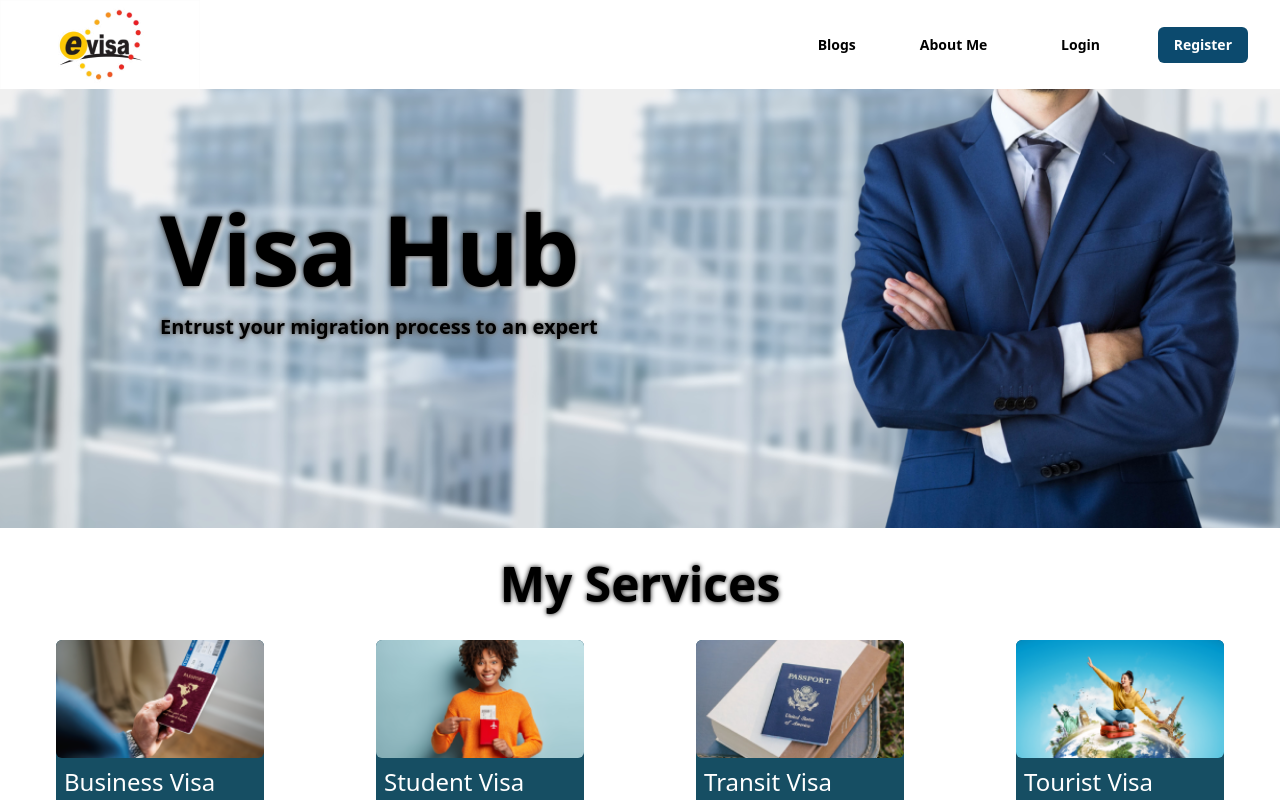
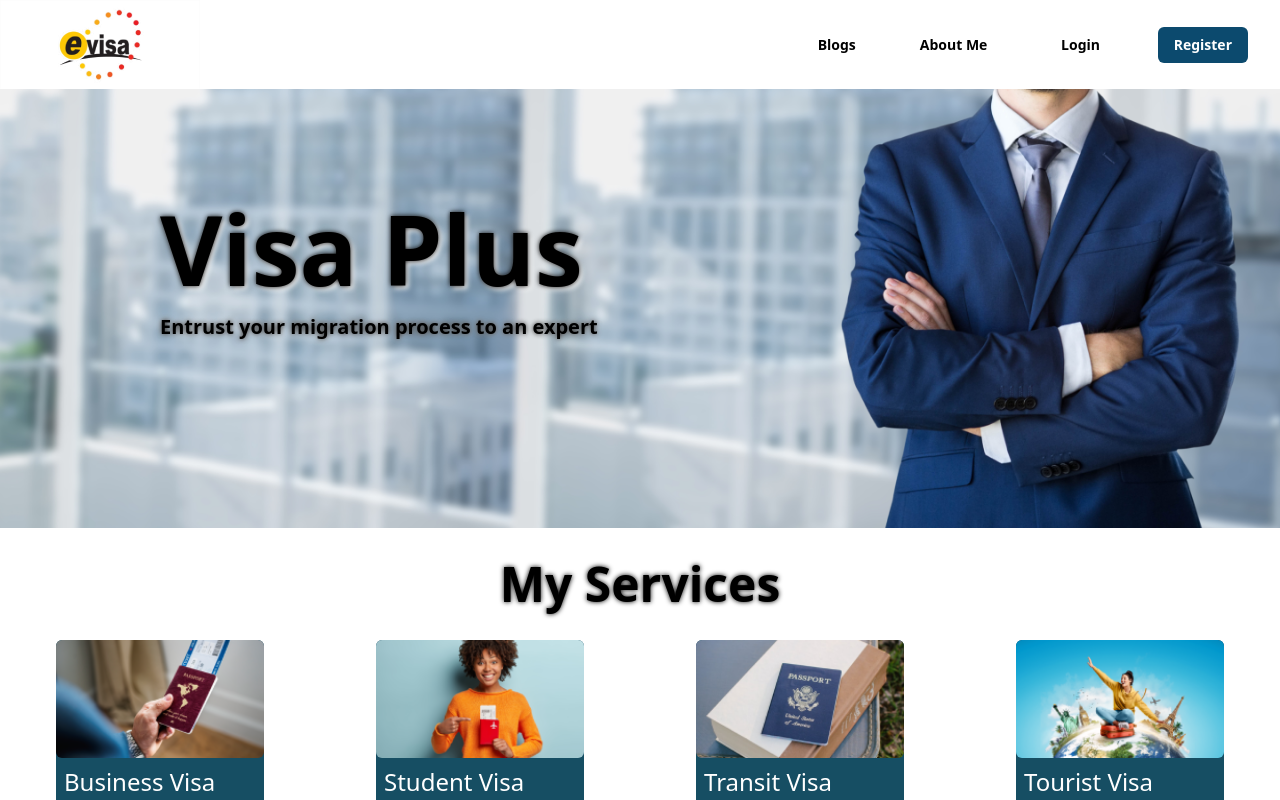
Before and after one commit to ThakurSaad/visa-plus, a React (Create React App) app: page / in a window 1280 px wide. Shown: the top 800 px of the page. Built offline with nearby package versions, Linux system fonts and the light colour scheme; no server answers.

Commit message:
title & header changed, some minor change

```diff
--- a/public/index.html
+++ b/public/index.html
@@ -22,7 +22,7 @@
       work correctly both with client-side routing and a non-root public URL.
       Learn how to configure a non-root public URL by running `npm run build`.
     -->
-  <title>VisaHub</title>
+  <title>Visa Plus</title>
 </head>
 
 <body>
--- a/src/components/Home/Banner/Banner.js
+++ b/src/components/Home/Banner/Banner.js
@@ -12,7 +12,7 @@ const Banner = () => {
           style={{ textShadow: "0 0 5px black, 3px 3px 5px white" }}
           className="font-extrabold text-6xl md:text-8xl"
         >
-          Visa Hub
+          Visa Plus
         </h1>
         <p
           style={{ textShadow: "0 0 5px black, 0 0 5px white" }}
--- a/src/components/Login/Login/Login.js
+++ b/src/components/Login/Login/Login.js
@@ -81,7 +81,7 @@ const Login = () => {
         />
       </form>
       <p className="text-sm text-center text-sky-900 my-1">
-        New to VisaPlus ?{" "}
+        New to Visa Plus ?{" "}
         <Link className="text-blue-700" to="/register">
           Register
         </Link>
--- a/src/components/Login/Register/Register.js
+++ b/src/components/Login/Register/Register.js
@@ -1,19 +1,22 @@
 import React from "react";
-import { useCreateUserWithEmailAndPassword } from "react-firebase-hooks/auth";
-import { Link, useNavigate } from "react-router-dom";
+import { useAuthState, useCreateUserWithEmailAndPassword } from "react-firebase-hooks/auth";
+import { Link, useLocation, useNavigate } from "react-router-dom";
 import auth from "../../../firebase.init";
 import Loading from "../../Loading/Loading";
 import SocialLogin from "../SocialLogin/SocialLogin";
 
 const Register = () => {
-  const navigate = useNavigate();
   const [createUserWithEmailAndPassword, user, loading, error] =
     useCreateUserWithEmailAndPassword(auth, { sendEmailVerification: true });
+    // const [user1, loading1, error1] = useAuthState(auth);
+  const navigate = useNavigate();
+  const location = useLocation();
   let errorElement;
   let displayLoading;
+  let from = location.state?.from?.pathname || "/";
 
   if (user) {
-    navigate("/");
+    navigate(from, { replace: true });
   }
   if (loading) {
     displayLoading = <Loading></Loading>;
```
